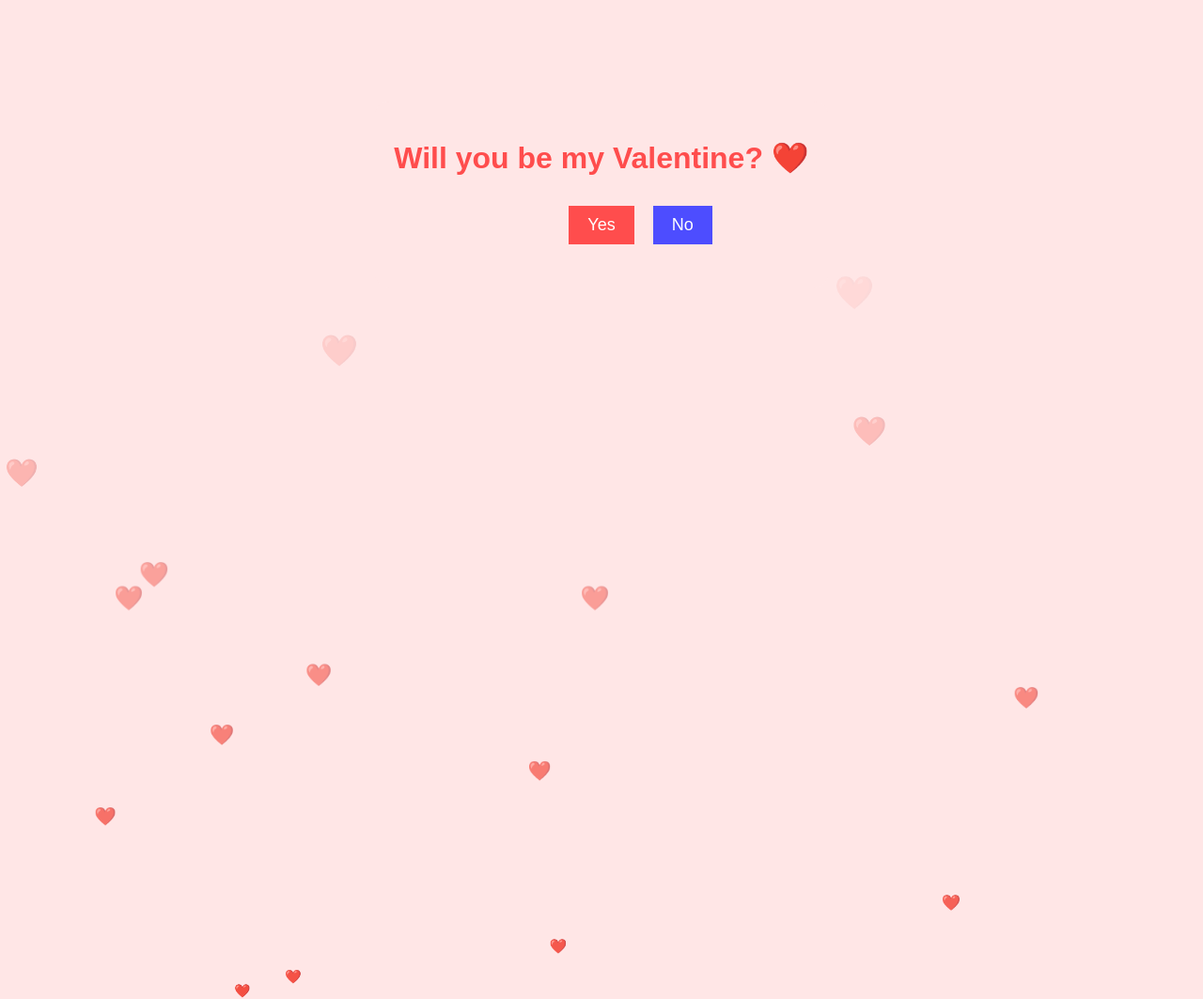
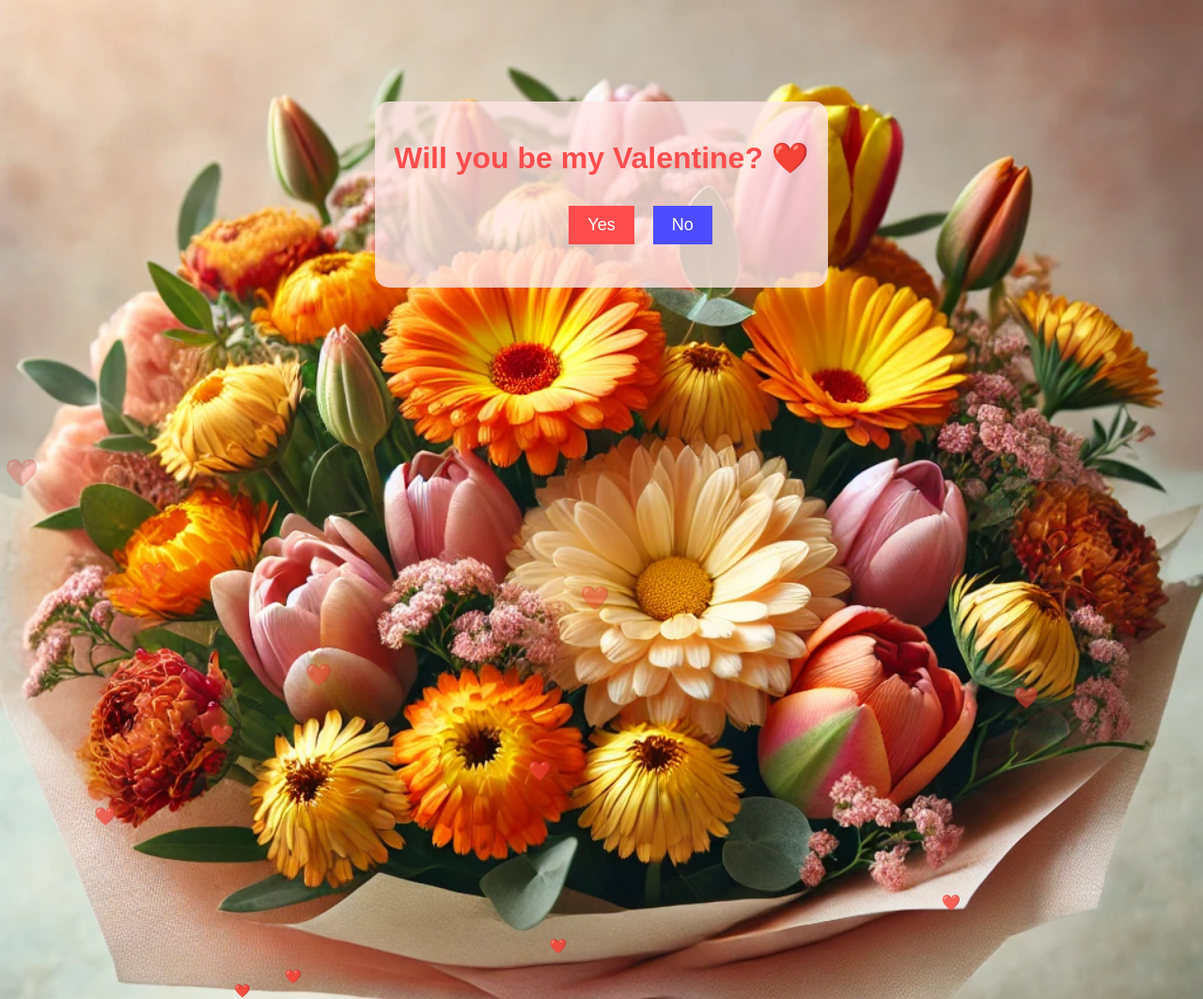
Before and after one commit to Aizendouhg/be-my-valentine, a plain HTML site: page index.html in a window 1280 px wide. Shown: the whole page at 94% size. Drawn offline with Linux system fonts and the light colour scheme.

Commit message:
Update index.html

```diff
--- a/index.html
+++ b/index.html
@@ -10,7 +10,7 @@
             font-family: Arial, sans-serif;
             background-color: #ffe6e6;
             overflow: hidden;
-           background-image: url('flower.jpg'); /* Palitan mo ng totoong filename */
+           background-image: url('flower.jpeg'); /* Palitan mo ng totoong filename */
             background-size: cover;
             background-position: center;
             background-attachment: fixed;
```
